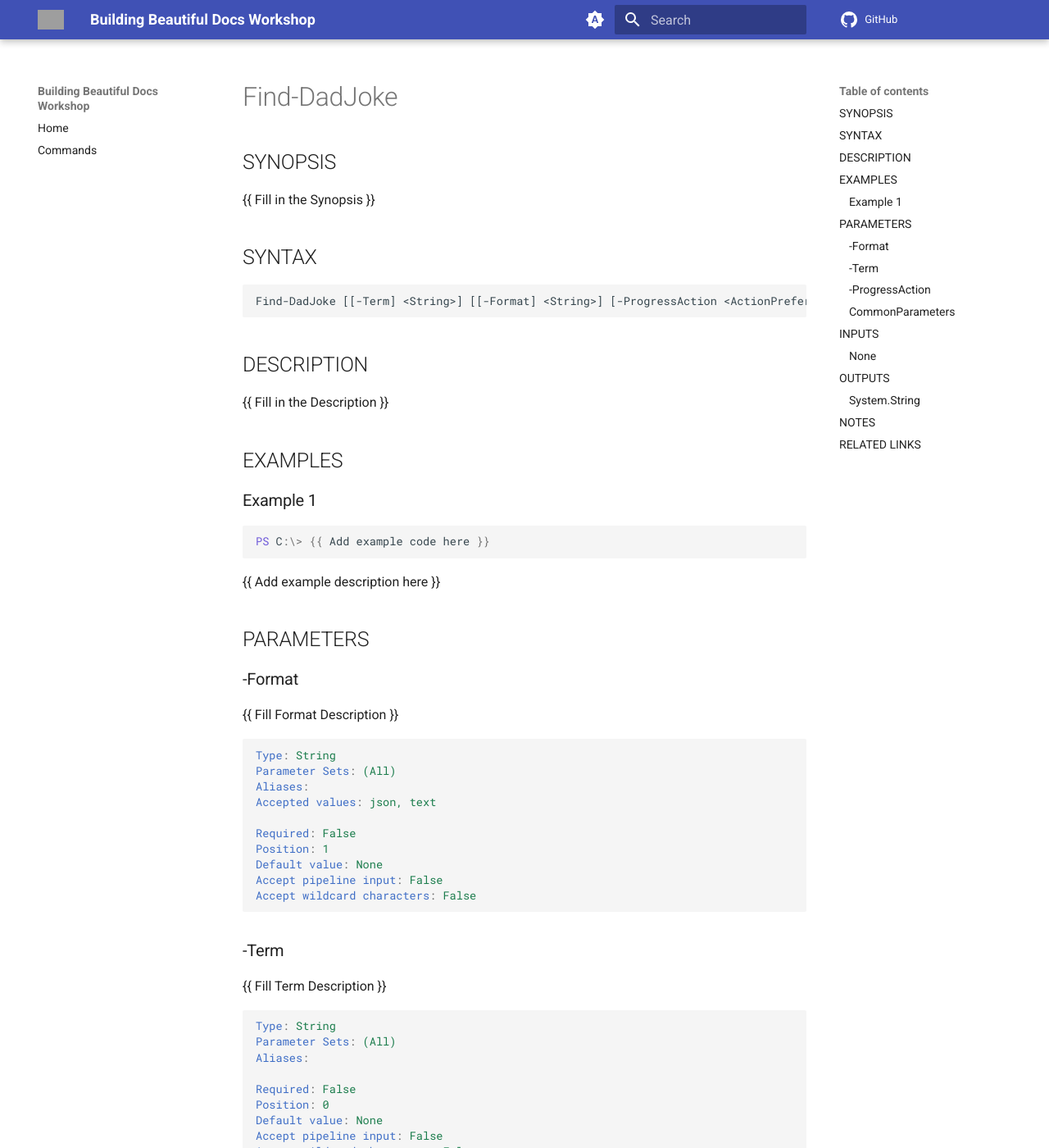
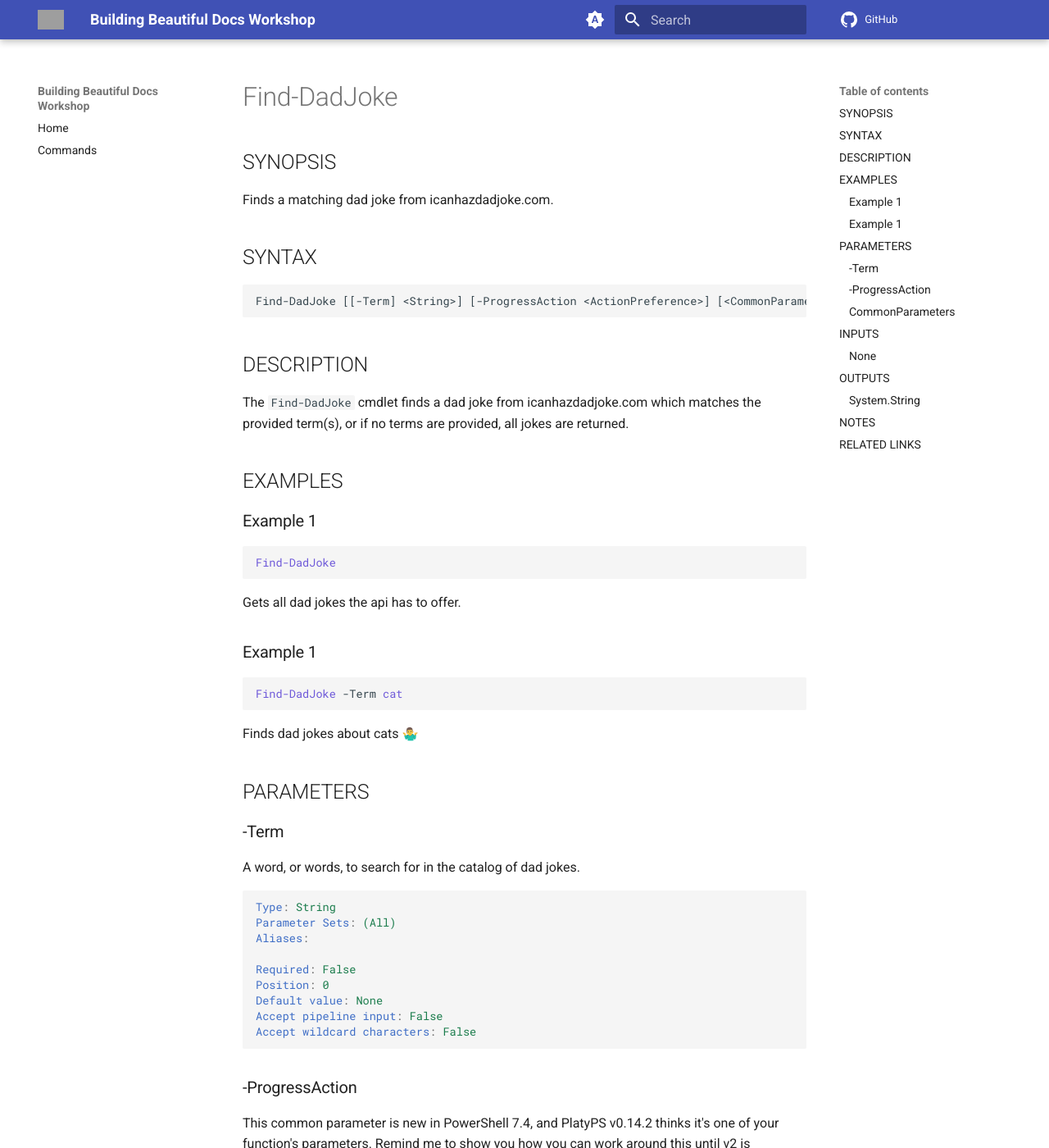
Before and after one commit to joshooaj/docs-workshop, an MkDocs documentation site: the page built from docs/commands/en-US/en-US/Find-DadJoke.md, in a window 1280 px wide and 1400 px high. Shown: the whole window at 82% size. Built offline with MkDocs 1.6.1 and Material for MkDocs 9.7.7, drawn with Linux system fonts in a browser that asks for light colours; plug-ins that fetch from the network failed and are left out; comment, search, counter and statistics services are not loaded; some of the changed text lies outside the part shown; grey boxes are pictures that could not be loaded.

Commit message:
Add DadJoke class, rate limiting, MIT license, and fill in docs

````diff
--- a/docs/commands/en-US/en-US/Find-DadJoke.md
+++ b/docs/commands/en-US/en-US/Find-DadJoke.md
@@ -8,46 +8,38 @@ schema: 2.0.0
 # Find-DadJoke
 
 ## SYNOPSIS
-{{ Fill in the Synopsis }}
+Finds a matching dad joke from icanhazdadjoke.com.
 
 ## SYNTAX
 
 ```
-Find-DadJoke [[-Term] <String>] [[-Format] <String>] [-ProgressAction <ActionPreference>] [<CommonParameters>]
+Find-DadJoke [[-Term] <String>] [-ProgressAction <ActionPreference>] [<CommonParameters>]
 ```
 
 ## DESCRIPTION
-{{ Fill in the Description }}
+The `Find-DadJoke` cmdlet finds a dad joke from icanhazdadjoke.com which matches the provided term(s), or if no terms
+are provided, all jokes are returned.
 
 ## EXAMPLES
 
 ### Example 1
 ```powershell
-PS C:\> {{ Add example code here }}
+Find-DadJoke
 ```
 
-{{ Add example description here }}
+Gets all dad jokes the api has to offer.
+
+### Example 1
+```powershell
+Find-DadJoke -Term cat
+```
+
+Finds dad jokes about cats 🤷‍♂️
 
 ## PARAMETERS
 
-### -Format
-{{ Fill Format Description }}
-
-```yaml
-Type: String
-Parameter Sets: (All)
-Aliases:
-Accepted values: json, text
-
-Required: False
-Position: 1
-Default value: None
-Accept pipeline input: False
-Accept wildcard characters: False
-```
-
 ### -Term
-{{ Fill Term Description }}
+A word, or words, to search for in the catalog of dad jokes.
 
 ```yaml
 Type: String
@@ -62,7 +54,7 @@ Accept wildcard characters: False
 ```
 
 ### -ProgressAction
-{{ Fill ProgressAction Description }}
+This common parameter is new in PowerShell 7.4, and PlatyPS v0.14.2 thinks it's one of your function's parameters. Remind me to show you how you can work around this until v2 is released.
 
 ```yaml
 Type: ActionPreference
````
Also changed, not shown: docs/commands/en-US/en-US/Get-DadJoke.md (+15 -6 lines), 9 other files.
